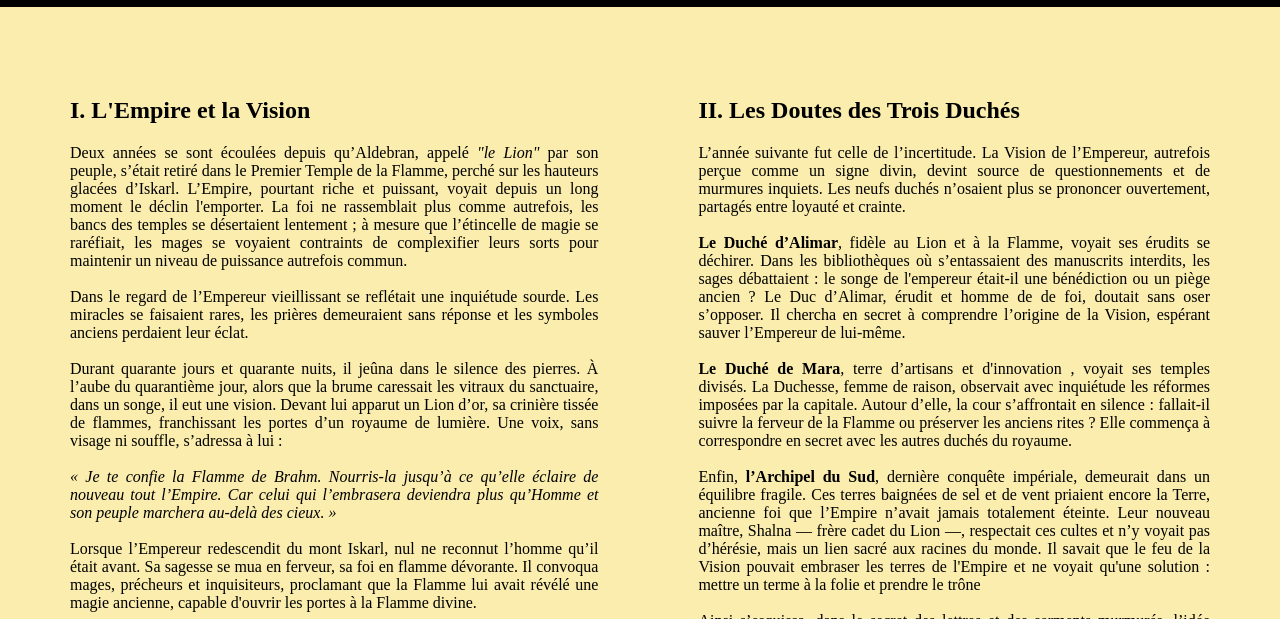
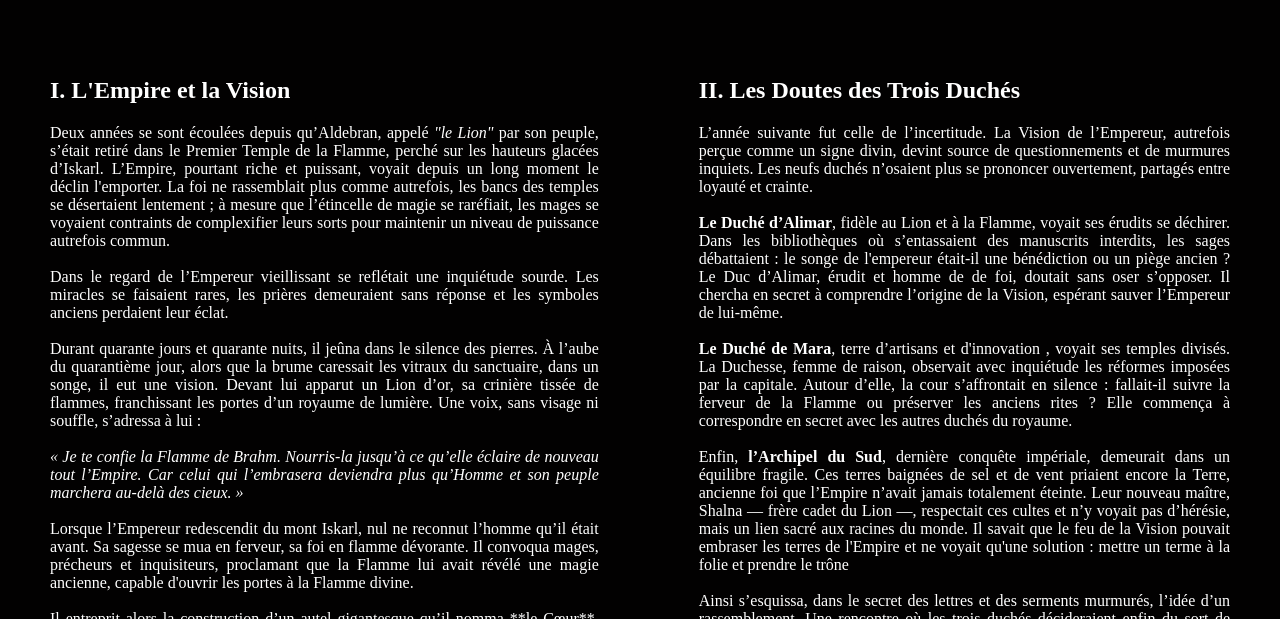
Before and after one commit to khaosspawn-art/le-songe-du-lion, a plain HTML site: page index.html in a window 1280 px wide. Shown: the part 181-800 px from the top of the page. Drawn offline with Linux system fonts and the light colour scheme.

Commit message:
couleur 2.0

```diff
--- a/styles/style.css
+++ b/styles/style.css
@@ -1,16 +1,8 @@
 body {
   margin: 0;
   padding: 0;
-}
-
-main {
-  background: #faedad;
-  background: radial-gradient(
-    circle,
-    rgba(250, 237, 173, 1) 0%,
-    rgba(198, 148, 87, 1) 100%,
-  );
-  padding: 20px;
+  background-color: #020101;
+  color: white;
 }
 
 .logos {
@@ -31,8 +23,6 @@ nav {
 }
 
 header {
-  background-color: #020101;
-  color: white;
   padding: 10px;
 }
 
```
